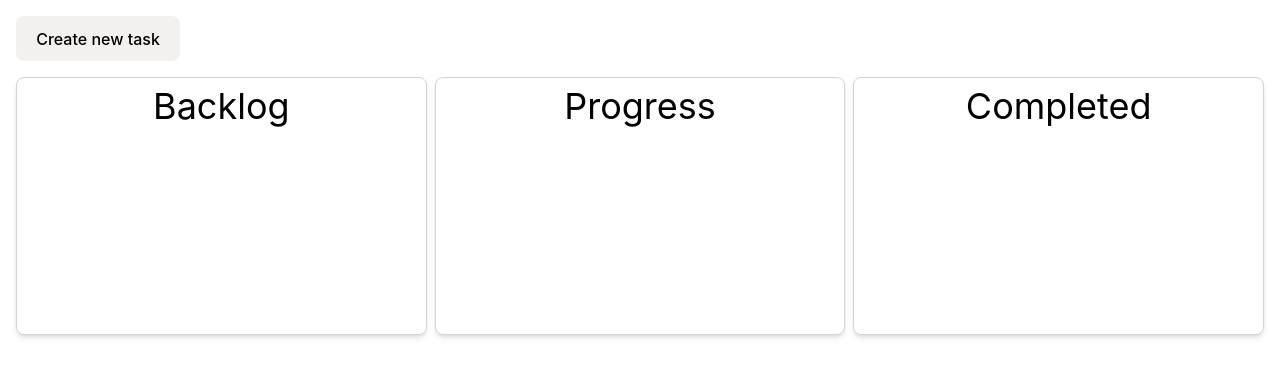
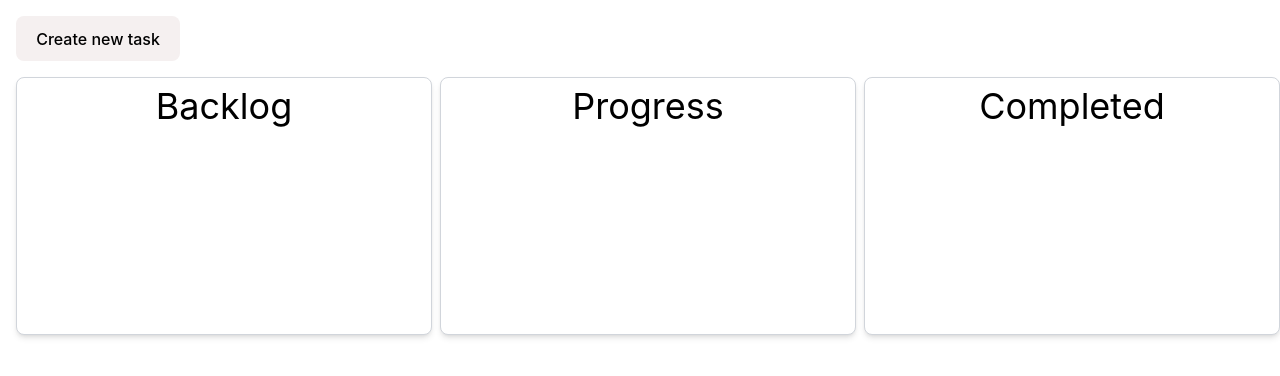
Before and after one commit to dimakolbasin/kanban-app, a Vue app: page / in a window 1280 px wide. Shown: the top 376 px of the page. Built offline with nearby package versions, Linux system fonts and the light colour scheme.

Commit message:
fix styles

```diff
--- a/src/App.vue
+++ b/src/App.vue
@@ -8,7 +8,7 @@ const generalState = useGeneralStore()
 </script>
 
 <template>
-  <div class="container max-w-full pr-8">
+  <div class="container max-w-full">
     <MainHeader />
 
     <ColumnTasks />
```
